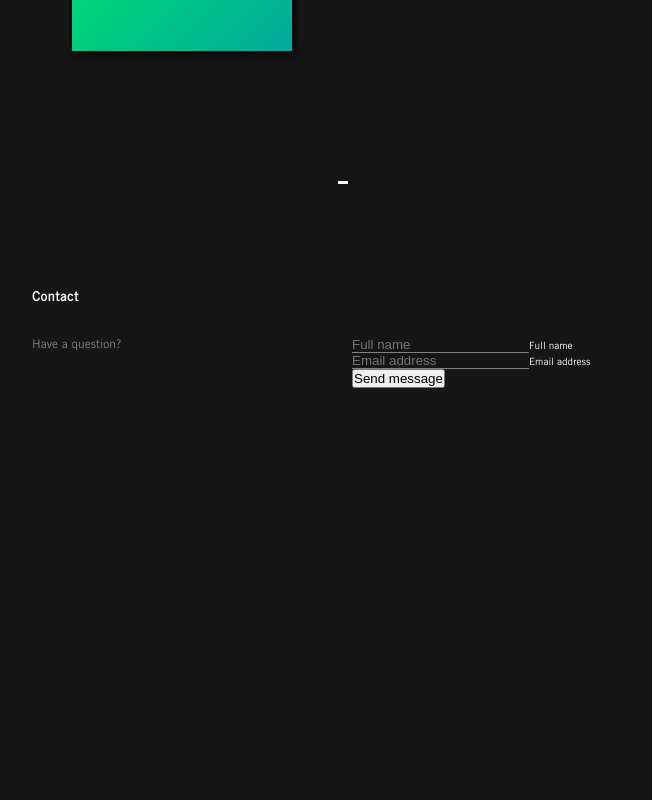
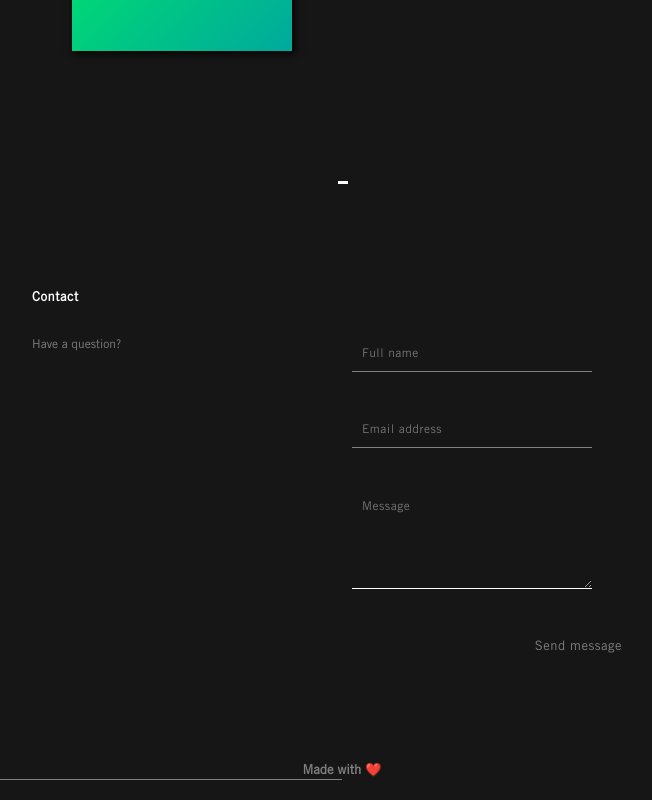
Before and after one commit to andrenguyener/portfolio, a Vue app: page / in a window 1280 px wide. Shown: the part 2061-2861 px from the top of the page, without its empty margins (298-950 px from the left). Before the commit the page ends 2549 px from the top, so only its background shows below. Built offline with nearby package versions, Linux system fonts and the light colour scheme; a web font is replaced by a local one.

Commit message:
fixing contact form

```diff
--- a/src/sections/contact.vue
+++ b/src/sections/contact.vue
@@ -8,15 +8,19 @@
 
       <form action class="form">
         <div class="form__group">
-          <input type="text" class="form__input" placeholder="Full name" id="name" required>
+          <input type="text" class="form__input" required placeholder="Full name" id="name">
           <label for="name" class="form__label">Full name</label>
         </div>
         <div class="form__group">
-          <input type="email" class="form__input" placeholder="Email address" id="email" required>
+          <input type="email" class="form__input" required placeholder="Email address" id="email">
           <label for="email" class="form__label">Email address</label>
         </div>
         <div class="form__group">
-          <button>Send message</button>
+          <textarea name id minlength="1" required class="form__text-area" placeholder="Message"></textarea>
+          <label for="message" class="form__label">Message</label>
+        </div>
+        <div class="form__group">
+          <button class="form__button">Send message</button>
         </div>
       </form>
     </div>
--- /dev/null
+++ b/src/sections/footer.vue
@@ -0,0 +1,5 @@
+<template>
+  <footer class="footer">
+    <h5 class="footer__text">Made with ❤️</h5>
+  </footer>
+</template>
--- a/src/sections/header.vue
+++ b/src/sections/header.vue
@@ -101,7 +101,7 @@ export default {
       // console.log(this.visible)
     },
     handleScroll () {
-      this.scrolled = window.scrollY === 0
+      this.scrolled = window.scrollY < 300
       dataContext.$emit('isTop', this.scrolled)
       // console.log(this.scrolled)
     }
--- a/src/styles/components/_dash.scss
+++ b/src/styles/components/_dash.scss
@@ -4,13 +4,13 @@
 			@include dash;
 			// top: 100vh;
 
-			right: calc(25% - 1rem + 2px);
+			right: calc(25% - 1rem + 4px);
 			// right: 0;
 		}
 
 		&-left {
 			@include dash;
-			left: calc(25% - 0.5rem + 2px);
+			left: calc(25% - 0.5rem + 1px);
 		}
 
 		&-center {
--- a/src/styles/components/contact.scss
+++ b/src/styles/components/contact.scss
@@ -1,20 +1,130 @@
 .form {
-	&__group {
+	// display: flex;
+	// flex-direction: column;
+
+	&__group:not(:last-child) {
+		margin-bottom: 2rem;
 	}
 
 	&__input {
+		width: 80%;
+		letter-spacing: 0.5px;
+		font-family: inherit;
+		padding: 1rem 1rem;
+
 		background-color: transparent;
 		border: 0;
 		border-bottom: 1px solid var(--color-grey);
 		outline: none;
-		color: var(--color-grey);
+		color: var(--color-white);
+		// color: var(--color-grey);
+		display: block;
+		font-size: 1.2rem;
 
 		&:focus,
 		&:active {
 			border-bottom: 1px solid var(--color-white);
 		}
+
+		&:-webkit-autofill,
+		&:-webkit-autofill:hover,
+		&:-webkit-autofill:focus,
+		&:-webkit-autofill:active {
+			-webkit-box-shadow: 0 0 0 30px var(--color-grey-dark) inset;
+			-webkit-text-fill-color: var(--color-white) !important;
+			background-color: var(--color-grey-dark);
+		}
+
+		&:focus:valid {
+			border-bottom: 1px solid #55c57a;
+		}
+
+		&:focus:invalid {
+			// border-bottom: 3px solid $color-secondary-dark;
+		}
+
+		&::-webkit-input-placeholder {
+			// color: $color-grey-dark-2;
+		}
+	}
+
+	&__text-area {
+		width: 80%;
+		font-family: inherit;
+		letter-spacing: 0.5px;
+		font-size: 1.2rem !important;
+		line-height: 1.6rem !important;
+		display: block;
+		padding: 1rem 1rem;
+
+		height: 10rem;
+		background-color: transparent;
+		border: 0;
+		border-bottom: 1px solid var(--color-grey);
+		outline: none;
+		color: var(--color-white);
+		border-bottom: 1px solid var(--color-white);
+
+		// &:focus:invalid {
+		// 	border-bottom: 3px solid white;
+		// }
+
+		&:focus:valid {
+			border-bottom: 1px solid #55c57a;
+		}
 	}
 
 	&__label {
+		font-size: 1.2rem;
+		margin-left: 1rem;
+		margin-top: 0.7rem;
+		display: block;
+		transition: all 0.3s;
+		color: var(--color-grey);
+	}
+
+	&__input:placeholder-shown + &__label {
+		opacity: 0;
+		visibility: hidden;
+		transform: translateY(-4rem);
+	}
+
+	&__text-area:placeholder-shown + &__label {
+		opacity: 0;
+		visibility: hidden;
+		transform: translateY(-4rem);
+	}
+
+	&__text-area:placeholder-shown ~ &__label {
+		opacity: 0;
+		// visibility: hidden;
+		// transform: translateY(-4rem);
+	}
+
+	&__button {
+		display: block;
+		margin-left: auto;
+		margin-right: 2rem;
+		padding: 1rem 1rem 0.6rem 1rem;
+		font-family: inherit;
+		font-size: 1.3rem;
+		letter-spacing: 0.5px;
+		color: var(--color-grey);
+		background-color: transparent;
+		border: none;
+
+		&::before {
+			content: "";
+			display: block;
+			position: absolute;
+			border-top: 1px solid grey;
+			bottom: 0;
+			left: 0;
+			width: 50%;
+		}
+
+		&:hover {
+			cursor: pointer;
+		}
 	}
 }
--- a/src/styles/pages/_home.scss
+++ b/src/styles/pages/_home.scss
@@ -53,7 +53,14 @@ main {
 	.contact__description {
 		color: var(--color-grey);
 	}
+}
 
-	.contact__form {
+.footer {
+	text-align: center;
+	margin-bottom: 2rem;
+
+	&__text {
+		color: var(--color-grey);
+		font-size: 1.3rem;
 	}
 }
--- a/src/views/Home.vue
+++ b/src/views/Home.vue
@@ -7,6 +7,7 @@
     <Projects></Projects>
     <Dash location="center"></Dash>
     <Contact></Contact>
+    <Footer></Footer>
   </div>
 </template>
 
@@ -15,6 +16,7 @@ import Header from '@/sections/header.vue';
 import About from '@/sections/about.vue';
 import Projects from '@/sections/projects.vue';
 import Contact from '@/sections/contact.vue';
+import Footer from '@/sections/footer.vue';
 import Dash from '@/components/dash.vue';
 export default {
   components: {
@@ -22,6 +24,7 @@ export default {
     About,
     Projects,
     Contact,
+    Footer,
     Dash
   }
 }
```
Also changed, not shown: src/components/footer.vue (deleted).
